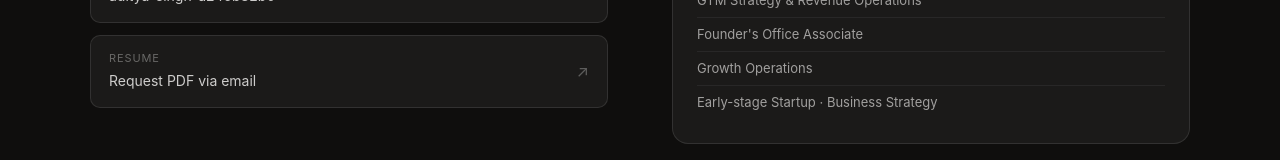
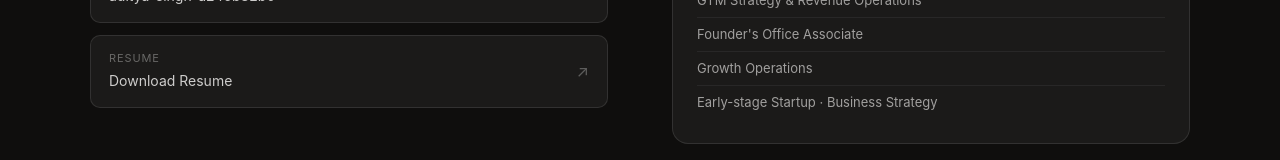
Before and after one commit to adityasinghrajput6767-cmd/Aditya-Portfolio, a Next.js app: page / in a window 1280 px wide. Shown: the part 3726-3886 px from the top of the page. Built offline with nearby package versions, Linux system fonts and the light colour scheme.

Commit message:
Update Contact.tsx

```diff
--- a/src/components/Contact.tsx
+++ b/src/components/Contact.tsx
@@ -5,7 +5,12 @@ const links = [
   { label: "Email",    val: CONTACT.email,           href: `mailto:${CONTACT.email}`, external: true  },
   { label: "Phone",    val: CONTACT.phone,            href: CONTACT.phoneHref,         external: false },
   { label: "LinkedIn", val: CONTACT.linkedinHandle,   href: CONTACT.linkedin,          external: true  },
-  { label: "Resume",   val: "Request PDF via email",  href: `mailto:${CONTACT.email}?subject=Resume%20Request&body=Hi%20Aditya%2C%20I%27d%20love%20to%20see%20your%20latest%20resume.`, external: true },
+  {
+  label: "Resume",
+  val: "Download Resume",
+  href: "/Aditya_Singh_CV.pdf",
+  external: true
+},
 ];
 
 export default function Contact() {
```
